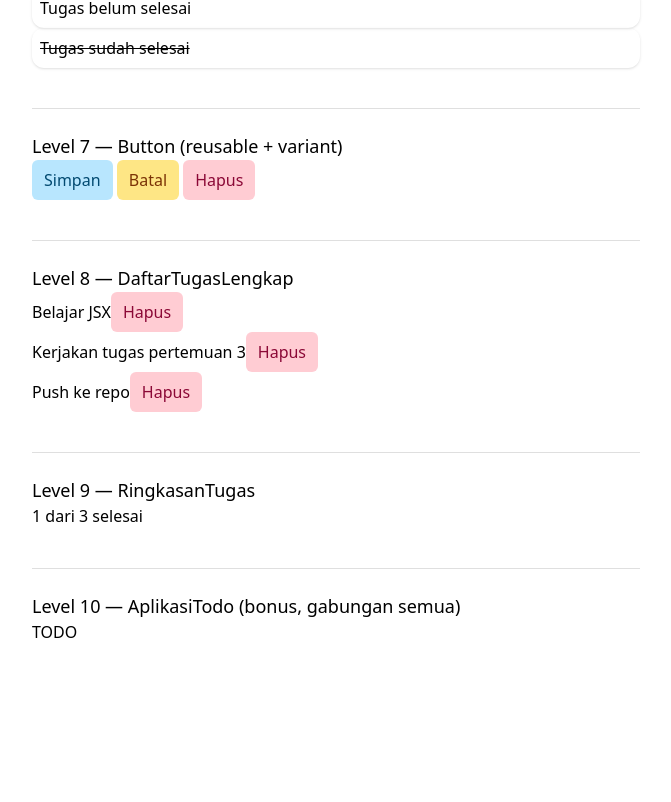
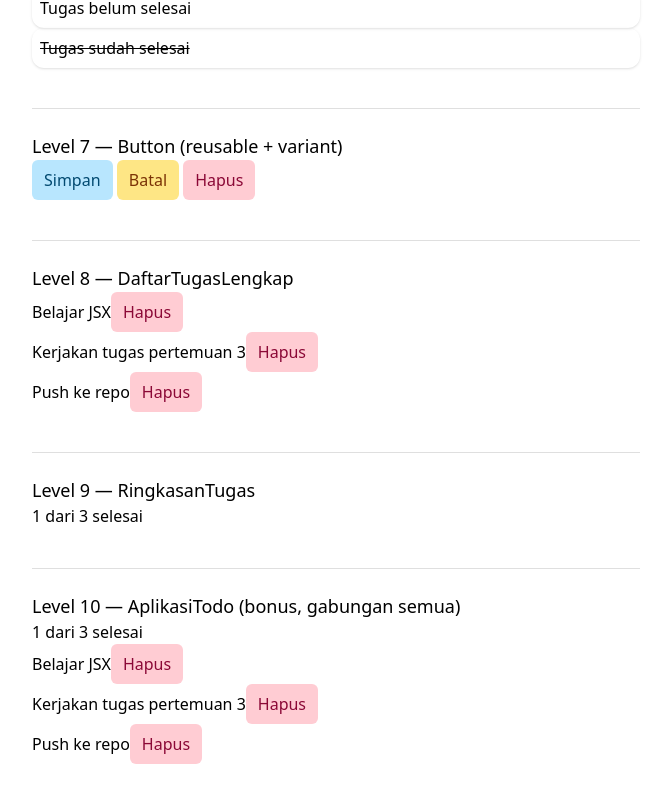
Before and after one commit to webdev-if-its/frontend-5053241036, a React (Vite) app in the folder pertemuan-03/: page / in a window 1280 px wide. Shown: the part 1000-1802 px from the top of the page, without its empty margins (304-975 px from the left). Before the commit the page ends 1708 px from the top, so only its background shows below. Built offline with nearby package versions, Linux system fonts and the light colour scheme.

Commit message:
pertemuan-03: level 10 selesai

```diff
--- a/pertemuan-03/src/components/AplikasiTodo.tsx
+++ b/pertemuan-03/src/components/AplikasiTodo.tsx
@@ -10,6 +10,20 @@
 // paling mengubah cara berpikirmu dibanding menulis HTML/CSS biasa?
 //
 // Lihat SOAL.md untuk kontrak lengkap.
-export function AplikasiTodo(props: any) {
-  return <p>TODO</p>
+import type { Tugas } from "../types"
+import { RingkasanTugas } from "./RingkasanTugas"
+import { DaftarTugasLengkap } from "./DaftarTugasLengkap"
+
+type AplikasiTodoProps = {
+  tugas : Tugas[]
+  onHapus : (id: string) => void
 }
+
+export function AplikasiTodo({tugas, onHapus} : AplikasiTodoProps) {
+  return (
+    <div>
+      <RingkasanTugas tugas = {tugas} />
+      <DaftarTugasLengkap tugas={tugas} onHapus={onHapus} />
+    </div>
+  )
+}
```
Also changed, not shown: 1 other file (tests, documents, lock files or other folders).
